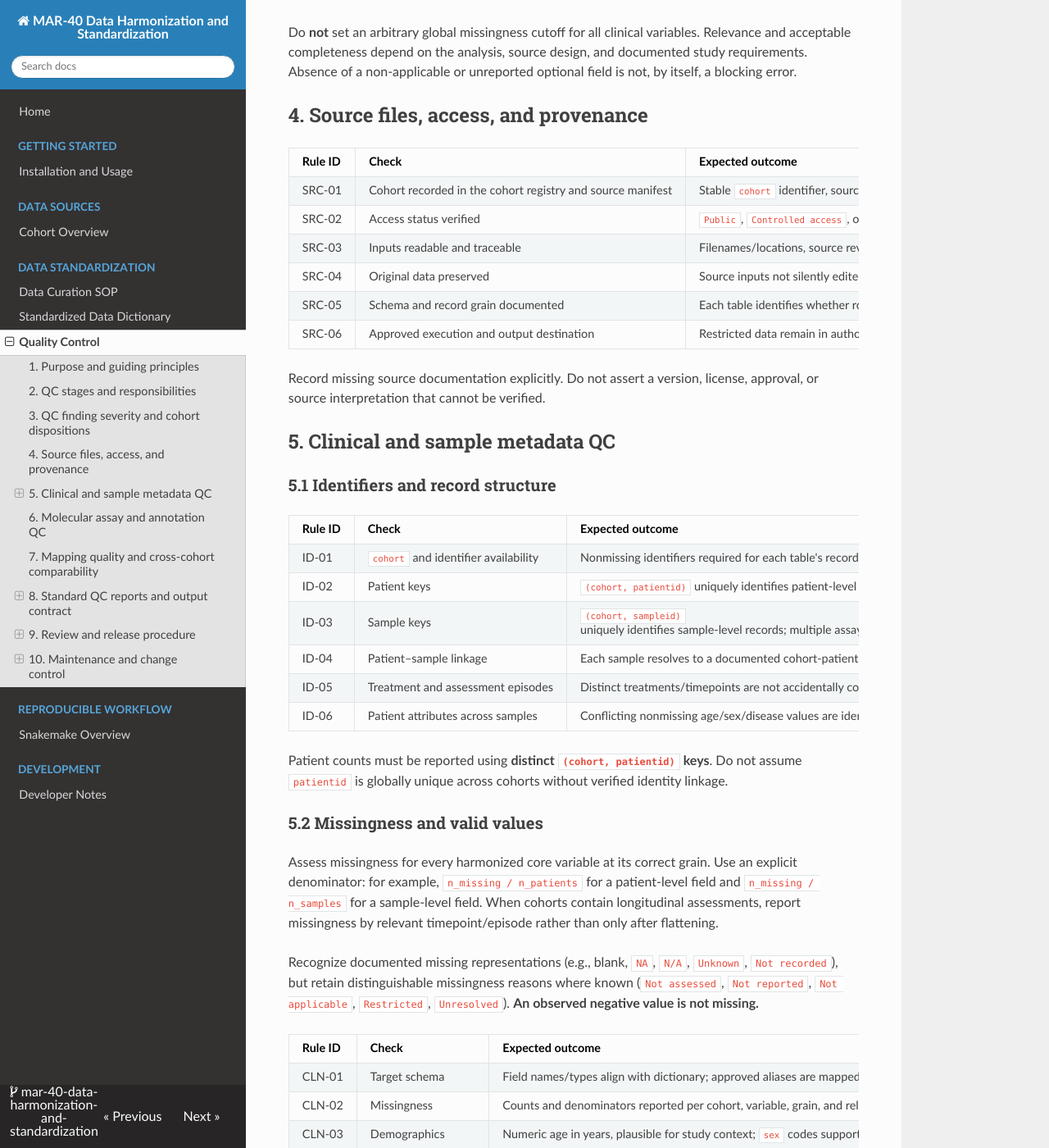
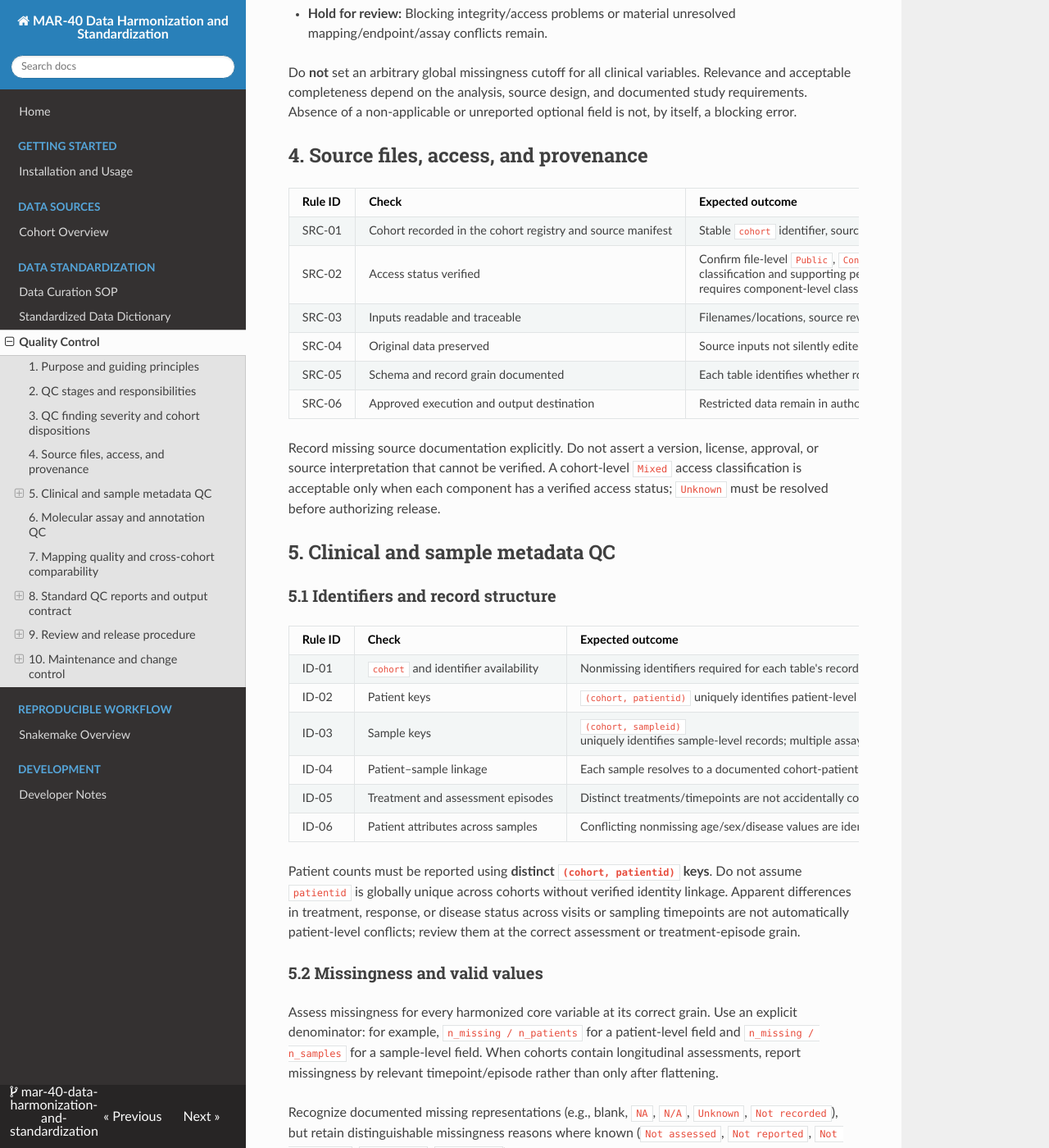
Before and after one commit to bhklab/mar40-data-harmonization, an MkDocs documentation site: the page built from docs/quality_control.md, in a window 1280 px wide and 1400 px high, scrolled down 1890 px. Shown: the whole window at 82% size. Built offline with MkDocs 1.6.1, drawn with Linux system fonts in a browser that asks for light colours; nearby versions of some CDN libraries; some of the changed text lies outside the part shown.

Commit message:
updat eqc

````diff
--- a/docs/quality_control.md
+++ b/docs/quality_control.md
@@ -57,13 +59,13 @@ Do **not** set an arbitrary global missingness cutoff for all clinical variables
 | Rule ID | Check | Expected outcome | Default severity if violated |
 |---|---|---|---|
 | SRC-01 | Cohort recorded in the cohort registry and source manifest | Stable `cohort` identifier, source/provider, version, curator, and site | Error |
-| SRC-02 | Access status verified | `Public`, `Controlled access`, or `Private`, with supporting permission/agreements | Error |
+| SRC-02 | Access status verified | Confirm file-level `Public`, `Controlled access`, or `Private` classification and supporting permissions; cohort-level `Mixed` requires component-level classification and `Unknown` requires review | Error / Review |
 | SRC-03 | Inputs readable and traceable | Filenames/locations, source revision, format, and checksums when permitted | Error |
 | SRC-04 | Original data preserved | Source inputs not silently edited or overwritten | Error |
 | SRC-05 | Schema and record grain documented | Each table identifies whether rows are patients, samples, visits, treatments, or assays | Review |
 | SRC-06 | Approved execution and output destination | Restricted data remain in authorized institutional environments | Error |
 
-Record missing source documentation explicitly. Do not assert a version, license, approval, or source interpretation that cannot be verified.
+Record missing source documentation explicitly. Do not assert a version, license, approval, or source interpretation that cannot be verified. A cohort-level `Mixed` access classification is acceptable only when each component has a verified access status; `Unknown` must be resolved before authorizing release.
 
 ## 5. Clinical and sample metadata QC
 
@@ -78,7 +80,7 @@ Record missing source documentation explicitly. Do not assert a version, license
 | ID-05 | Treatment and assessment episodes | Distinct treatments/timepoints are not accidentally collapsed or counted as independent patients | Review |
 | ID-06 | Patient attributes across samples | Conflicting nonmissing age/sex/disease values are identified and assessed in context of timepoint and record meaning | Review |
 
-Patient counts must be reported using **distinct `(cohort, patientid)` keys**. Do not assume `patientid` is globally unique across cohorts without verified identity linkage.
+Patient counts must be reported using **distinct `(cohort, patientid)` keys**. Do not assume `patientid` is globally unique across cohorts without verified identity linkage. Apparent differences in treatment, response, or disease status across visits or sampling timepoints are not automatically patient-level conflicts; review them at the correct assessment or treatment-episode grain.
 
 ### 5.2 Missingness and valid values
 
@@ -120,18 +122,20 @@ Avoid treating a cohort's observed median time as Kaplan–Meier median survival
 
 ## 6. Molecular assay and annotation QC
 
+Core molecular metadata QC uses four fields: `rna` and `dna` report assay availability (`Yes`, `No`, or missing), while `rna_info` and `dna_info` describe the technology and processing information when available. A missing assay is not automatically a failed QC check, and `No` must be source-supported. Rules MOL-02 through MOL-08 apply only to relevant molecular data and do not add required core dictionary fields.
+
 | Rule ID | Check | Expected outcome | Default severity |
 |---|---|---|---|
 | MOL-01 | Assay inventory | RNA/DNA presence (`rna`, `dna`) separate from assay description (`rna_info`, `dna_info`) | Review |
 | MOL-02 | Assay identity | Sample IDs and assay IDs traceable to approved sample metadata | Error / Review |
 | MOL-03 | Molecular format and scale | Counts/TPM/microarray/variants/CNA data distinguished; normalization and transformations documented | Review |
-| MOL-04 | Reference and gene annotations | Genome build, gene ID scheme, and GENCODE/other annotation releases recorded or explicitly `Unknown` | Review |
+| MOL-04 | Reference and gene annotations | Genome build, gene ID scheme, and GENCODE or other annotation releases recorded or explicitly `Unknown` | Review |
 | MOL-05 | Feature and sample integrity | Matrix dimensions, duplicate feature/sample IDs, missing rows/columns, feature metadata and sample names checked | Error / Review |
 | MOL-06 | Cross-assay compatibility | Build/identifier/version differences explicitly reconciled; no implicit gene-ID or genome-build mixing | Review |
 | MOL-07 | Mutation/CNA representations | Variant type, reference build, caller/filter versions, CNA representation and binary-call rules traceable | Review |
 | MOL-08 | SE/MAE validation where used | `assay` dimensions align with `rowData`/`colData`; `sampleMap` maps assays to correct cohort-patients | Error / Review |
 
-**GENCODE policy:** For applicable published processed datasets, GENCODE **v19** is the historical MAR-40 harmonization reference; **do not assign v19 when the true source annotation is unverified**. For available raw datasets that are reprocessed using MAR-40 standardized pipelines, prefer **GENCODE v40** with its compatible reference genome. Where a publication/provider specifies another release, retain the documented source version. Track the source release, genome build, pipeline, and any conversion or feature remapping. Different gene annotations or expression scales are not automatically comparable.
+**GENCODE policy:** For applicable published processed datasets, **GENCODE v19** is the historical MAR-40 harmonization reference; **do not assign GENCODE v19 when the true source annotation is unverified**. For available raw datasets that are reprocessed using MAR-40 standardized pipelines, prefer **GENCODE v40** with its compatible reference genome. Where a publication/provider specifies another release, retain the documented source version. Track the source release, genome build, pipeline, and any conversion or feature remapping. Different gene annotations or expression scales are not automatically comparable.
 
 For microarrays, retain the source platform, normalization, probe mapping and annotation release; do not describe normalized microarray signals as TPM. Clinical-only cohorts do not need an artificial assay or MAE object.
 
@@ -163,6 +167,8 @@ Each cohort should generate or document the following artifacts **when applicabl
 ├── assay_manifest.tsv           # Assay types and processing/annotation provenance, if present
 └── run_manifest.txt             # Code/environment/input provenance
 ```
+
+These filenames define the **recommended full QC reporting contract**; they are not all outputs of the currently implemented workflow. The [Snakemake cohort visualization workflow](visualization_workflow.md) currently generates descriptive figures and reports, including `cohort_summary.csv`, `cohort_variable_missingness.csv`, and `patient_level_conflicts.csv`. Those outputs support cohort review but do not implement all rule IDs or replace source-level, molecular, and endpoint-specific QC.
 
 Additional recommended QC views may be produced from the same checks: `missingness_summary.tsv`, `patient_sample_validation.tsv`, `endpoint_completeness.tsv`, and `molecular_qc_summary.tsv`. Keep one canonical issue log, rather than conflicting copies with different statuses.
 
@@ -202,7 +208,7 @@ Record input source IDs and versions/checksums where permitted; workflow/script
 2. **Inspect** every `Error` and clinically material `Review` finding; document fixes, scientific interpretation, or explicit limitations.
 3. **Re-run** affected checks after code, mapping, or data corrections; preserve the run/version history.
 4. **Assign a disposition** (`Pass`, `Pass with documented limitations`, or `Hold for review`) for the specific output and intended analysis.
-5. **Record the designated reviewer and decision** consistent with site responsibilities in the SOP; confirm that sharing and destination are authorized before any cross-site release.
+5. **Record the designated reviewer and decision**, including the output/dataset version, intended use, review date, unresolved limitations, and any restrictions; confirm that sharing and destination are authorized before any cross-site release.
 6. **Release only approved outputs** with their manifests and permissible QC summaries.
 
 A held cohort need not be discarded: the relevant issue may affect only a particular assay or endpoint. The release decision should specify what is usable, restricted, pending review, or excluded from a stated analysis.
@@ -230,4 +236,4 @@ Record changes in Git; preserve enough version information to reproduce earlier
 
 | Version | Date | Status | Description |
 |---|---|---|---|
-| 1.0 | 2026-11-20 | Active | Initial MAR-40 cross-site QC specification aligned with Data Curation SOP v1.0 and Data Dictionary v1.0. |
+| 1.0 | 2026-11-20 | Active | MAR-40 cross-site QC specification aligned with Data Curation SOP v1.0 and Data Dictionary v1.0; editorial clarifications to access handling, molecular metadata, reporting scope, and review decisions. |
````
Also changed, not shown: other parts of docs/quality_control.md (+2 -0 lines).
